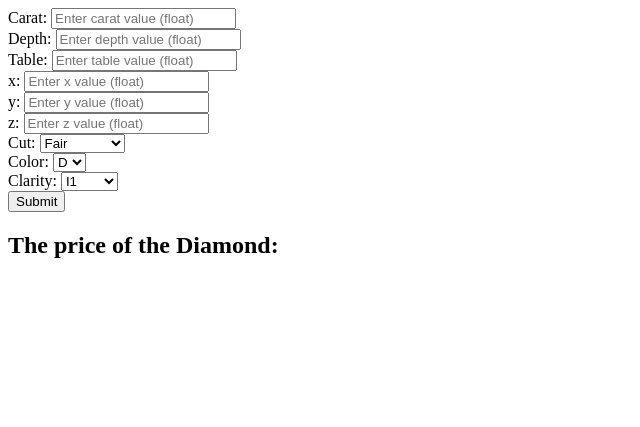
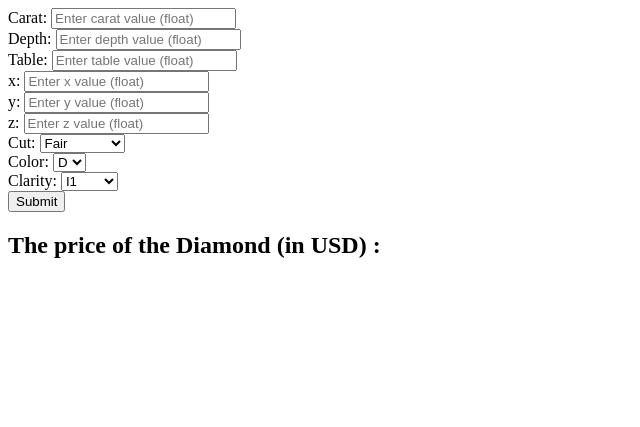
Before and after one commit to AnonymousSurya/Diamond_Price_Prediction, a Flask app: page /predict in a window 1280 px wide. Shown: the top 427 px of the page, without its empty margins (0-640 px from the left). Run offline with Flask 3, Linux system fonts and the light colour scheme.

Commit message:
slight modifications

```diff
--- a/templates/form.html
+++ b/templates/form.html
@@ -73,7 +73,7 @@
   <input type="submit" value="Submit">
 </form>
 
-<h2> The price of the Diamond: </h2>
+<h2> The price of the Diamond (in USD) : </h2>
 {{final_result}}
 </body>
 </html>
```
